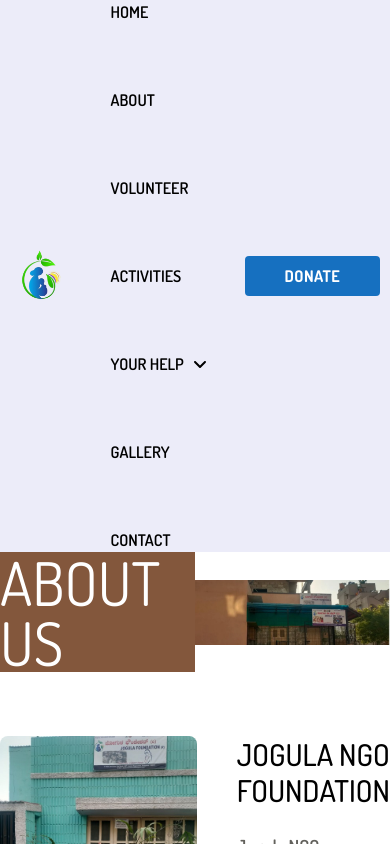
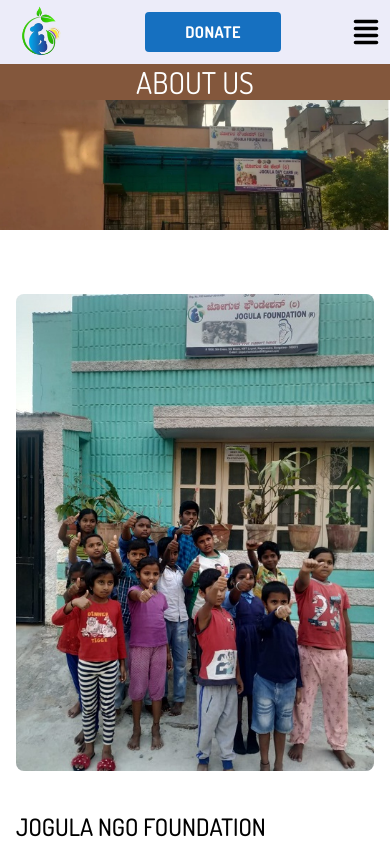
Before and after one commit to ag9731/jogula_foundation, a React (Create React App) app: page /about-us in a window 390 px wide. Shown: the top 844 px of the page. Built offline with nearby package versions, Linux system fonts and the light colour scheme.

Commit message:
sixth commit

```diff
--- a/src/components/About/About.jsx
+++ b/src/components/About/About.jsx
@@ -1,41 +1,38 @@
 import React from "react";
 import AboutUsBanner from "../../assets/Images/About_Us/AboutUsNew.webp";
 import Section2 from "../../assets/Images/About_Us/JOGULA_N_1.jpg";
-import "./About.css";
 
 const About = () => {
   return (
     <>
-      <div className="main">
-        <div className="flex flex-1">
-          <div className="grid grid-cols-2 w-full">
-            <div className="AboutSec1Head flex justify-center items-center bg-[#83573c]">
-              <h1 className="text-white text-6xl">ABOUT US</h1>
-            </div>
-            <div className="flex justify-center items-center">
-              <img
-                className="w-full h-auto"
-                src={AboutUsBanner}
-                alt="About Us"
-              />
-            </div>
-          </div>
+      {/* Section 1 */}
+      <div className="flex flex-col md:flex-row w-full">
+        <div className="flex justify-center items-center bg-[#83573c] w-full md:w-1/2">
+          <h1 className="text-white text-3xl md:text-6xl">ABOUT US</h1>
+        </div>
+        <div className="flex justify-center items-center w-full md:w-1/2">
+          <img className="w-full h-auto" src={AboutUsBanner} alt="About Us" />
         </div>
       </div>
 
-      {/* Section2 */}
-
-      <div className=" flex justify-center items-center mt-16">
-        <div className="flex flex-1 w-[90%] gap-10 justify-center">
-          <div className="imgSection w-50%">
-            <img src={Section2} className="rounded-lg" alt="" />
+      {/* Section 2 */}
+      <div className="flex justify-center items-center mt-16 px-4 md:px-0">
+        <div className="flex flex-col md:flex-row w-full md:w-[90%] gap-10 justify-center">
+          <div className="w-full md:w-1/2">
+            <img
+              src={Section2}
+              className="rounded-lg w-full h-auto"
+              alt="Section Image"
+            />
           </div>
-          <div className="desc flex flex-col gap-6 font-semibold text-lg justify-center w-[50%]">
-            <h1 className="text-3xl font-medium">JOGULA NGO FOUNDATION</h1>
+          <div className="flex flex-col gap-6 font-semibold text-base md:text-lg justify-center w-full md:w-1/2">
+            <h1 className="text-2xl md:text-3xl font-medium">
+              JOGULA NGO FOUNDATION
+            </h1>
             <p className="text-[#62615C]">
               Jogula NGO Foundation is a non-profit organization dedicated to
               improving the lives of children in need across India. Our
-              organization was founded in 2019 -20 with a mission to provide
+              organization was founded in 2019-20 with a mission to provide
               access to basic necessities, education, and healthcare services to
               children who need it the most.
             </p>
@@ -70,13 +67,15 @@
         </div>
       </div>
 
-      {/* Section3 */}
-      <div className=" flex justify-center items-center mt-6">
-        <div className="flex flex-col  w-[80%]  gap-10 justify-center">
+      {/* Section 3 */}
+      <div className="flex justify-center items-center mt-6 px-4 md:px-0">
+        <div className="flex flex-col w-full md:w-[80%] gap-10 justify-center">
           <div>
-            <h1 className="text-3xl font-bold">About the Founders</h1>
+            <h1 className="text-2xl md:text-3xl font-bold">
+              About the Founders
+            </h1>
           </div>
-          <div className="flex flex-col gap-3 font-medium text-lg">
+          <div className="flex flex-col gap-3 font-medium text-base md:text-lg">
             <p className="text-[#000] text-justify">
               Harini, Meena, and Hanumanatharaya are the dedicated founders and
               trustees of Jogula NGO Child Foundation. Together, they work
@@ -117,14 +116,20 @@
       </div>
 
       {/* Section 4 */}
-      <div className=" flex justify-center items-center mt-6 py-4">
-        <div className="flex justify-between items-center  w-[80%] py-10 px-10 gap-10 bg-[#1670c0]">
-          <div>
-            <h1 className="text-3xl font-medium text-white">PLEASE RAISE YOUR HAND</h1>
-            <p className="font-bold">“You must be tile change You want to see in the world.”</p>
+      <div className="flex justify-center items-center mt-6 py-4 px-4 md:px-0">
+        <div className="flex flex-col md:flex-row justify-between items-center w-full md:w-[80%] py-10 px-4 md:px-10 gap-10 bg-[#1670c0]">
+          <div className="text-center md:text-left">
+            <h1 className="text-2xl md:text-3xl font-medium text-white">
+              PLEASE RAISE YOUR HAND
+            </h1>
+            <p className="font-bold text-white">
+              “You must be the change You want to see in the world.”
+            </p>
           </div>
           <div>
-            <button className="bg-[#fff] px-8 py-3 font-bold rounded-md">Donate Now</button>
+            <button className="bg-white px-8 py-3 font-bold rounded-md">
+              Donate Now
+            </button>
           </div>
         </div>
       </div>
--- a/src/components/Home/Section3/Section3.jsx
+++ b/src/components/Home/Section3/Section3.jsx
@@ -30,7 +30,7 @@
   ];
   return (
     <>
-      <div className="Section3main">
+      <div className="Section3main w-[100%] flex justify-center">
         <div className="Section3Child">
           {array.map((items, index) => (
             <>
@@ -47,7 +47,7 @@
                   <h2 className="text-3xl font-medium text-center">
                     {items.title}
                   </h2>
-                  <p>{items.desc}</p>
+                  <p className="para">{items.desc}</p>
                 </div>
               </div>
             </>
--- a/src/components/Navbar/Navbar.css
+++ b/src/components/Navbar/Navbar.css
@@ -0,0 +1,39 @@
+.menuMain {
+    display: flex;
+}
+
+.mobileIcons {
+    display: none;
+}
+
+@media (max-width: 1000px) {
+    .mobileIcons {
+        display: flex;
+        justify-content: center;
+        align-items: center;
+        text-align: center;
+        font-size: 28px;
+        cursor: pointer;
+    }
+
+    .menuMain {
+        display: none;
+        flex-direction: column;
+        align-items: center;
+        position: absolute;
+        left: 0;
+        top: 65px;
+        width: 100%;
+        background-color: #ECECF9;
+        /* Changed to match the background */
+        padding: 20px 0;
+    }
+
+    .menuMain.active {
+        display: flex;
+    }
+
+    .menuParent {
+        position: relative;
+    }
+}
--- a/src/components/Navbar/Navbar.jsx
+++ b/src/components/Navbar/Navbar.jsx
@@ -1,46 +1,65 @@
-import React, { useState } from 'react';
+import React, { useState } from "react";
 import { Link } from "react-router-dom";
-import { FaAngleDown } from "react-icons/fa6";
+import { FaAngleDown, FaAlignJustify, FaXmark } from "react-icons/fa6";
 import "./Navbar.css";
 
+const Navbar = () => {
+  const [showMenu, setShowMenu] = useState(false);
+  const [showDropdown, setShowDropdown] = useState(false);
 
-const Navbar = () => {
-  const[showDropdown, setShowDropdown] = useState(false);
+  // Toggle Menu
+  const toggleMenu = () => {
+    setShowMenu(!showMenu);
+  };
 
+  // Drop Down
   const handleClick = () => {
     setShowDropdown(true);
-  }
+  };
 
   const handleClose = () => {
     setShowDropdown(false);
-  }
+  };
+
+  // Close Menu on Link Click
+  const closeMenu = () => {
+    setShowMenu(false);
+  };
 
   return (
-    // Main
     <div className="flex justify-center items-center bg-[#ECECF9]">
-      {/* logo */}
-      <div className="flex items-center justify-between w-[95%] ">
+      <div className="flex menuParent items-center justify-between w-[95%] ">
         <div>
           <img
             className="w-16 md:w-80 md:min-w-8 sm:w-36 lg:w-32"
             src="/images/jogula_ngo_foundation_logo.png"
-            alt=""
+            alt="Logo"
           />
         </div>
 
         {/* Menu */}
-        <div className="flex">
-          <ul className="uppercase  flex flex-col md:flex-row gap-16 list-none text-black font-semibold">
+        <div className={`menuMain ${showMenu ? "active" : ""}`}>
+          <ul className="uppercase flex flex-col justify-center xl:flex-row lg:flex-row md:flex-row sm:flex-col gap-6 xl:gap-16 lg:gap-16 md:gap-14 sm:gap-10 list-none text-black font-semibold">
             <li className="hover:text-[#0e89d1] cursor-pointer">
-              {" "}
-              <Link to="/">Home</Link>
+              <Link to="/" onClick={closeMenu}>
+                Home
+              </Link>
             </li>
             <li className="hover:text-[#0e89d1] cursor-pointer">
-              <Link to="/about-us">About</Link>
+              <Link to="/about-us" onClick={closeMenu}>
+                About
+              </Link>
             </li>
-            <li className="hover:text-[#0e89d1] cursor-pointer">Volunteer</li>
+            <li
+              className="hover:text-[#0e89d1] cursor-pointer"
+              onClick={closeMenu}
+            >
+              Volunteer
+            </li>
             <li className="hover:text-[#0e89d1] cursor-pointer">
-              <Link to="/about-us">Activities</Link>
+              <Link to="/about-us" onClick={closeMenu}>
+                Activities
+              </Link>
             </li>
             <div
               className="dropdown relative flex items-center gap-2 cursor-pointer"
@@ -57,21 +76,29 @@
               </div>
 
               {showDropdown && (
-                <div className="drop absolute top-6 shadow-md bg-white left-0 text-black">
-                  <ul className="flex flex-col items-start pt-3 pb-3 pl-3 w-52">
+                <div className="drop absolute top-6 shadow-md bg-white left-[10px] md:left-0 text-black">
+                  <ul className="flex flex-col items-start pt-3 pb-3 pl-3 w-52 xl:pt-3 xl:pb-3 xl:pl-3 xl:w-52 sm:w-96">
                     <li className="border-b-2 border-blue-500">
-                      <Link to="/sponser-education">Sponser Education</Link>
+                      <Link to="/sponser-education" onClick={closeMenu}>
+                        Sponser Education
+                      </Link>
                     </li>
                     <li>
-                      <Link to="/sponser-food">Sponser Food</Link>
-
+                      <Link to="/sponser-food" onClick={closeMenu}>
+                        Sponser Food
+                      </Link>
                     </li>
                   </ul>
                 </div>
               )}
             </div>
-            <li className="hover:text-[#0e89d1] cursor-pointer">Gallery</li>
-            <li className="hover:text-[#0e89d1] cursor-pointer">Contact</li>
+            <li
+              className="hover:text-[#0e89d1] cursor-pointer"
+              onClick={closeMenu}
+            >
+              Gallery
+            </li>
+            <li className="hover:text-[#0e89d1] cursor-pointer" onClick={closeMenu}>Contact</li>
           </ul>
         </div>
 
@@ -81,9 +108,14 @@
             DONATE
           </button>
         </div>
+
+        {/* Mobile Icons */}
+        <div className="mobileIcons" onClick={toggleMenu}>
+          {showMenu ? <FaXmark /> : <FaAlignJustify />}
+        </div>
       </div>
     </div>
   );
-}
+};
 
-export default Navbar
+export default Navbar;
```
Also changed, not shown: src/components/Footer/Footer.jsx (+9 -9 lines), src/components/Home/Section1/Section1.jsx (+35 -27 lines), src/components/Home/Section2/Section2.jsx (+7 -5 lines), src/components/Home/Section3/Section3.css (+18 -2 lines).
